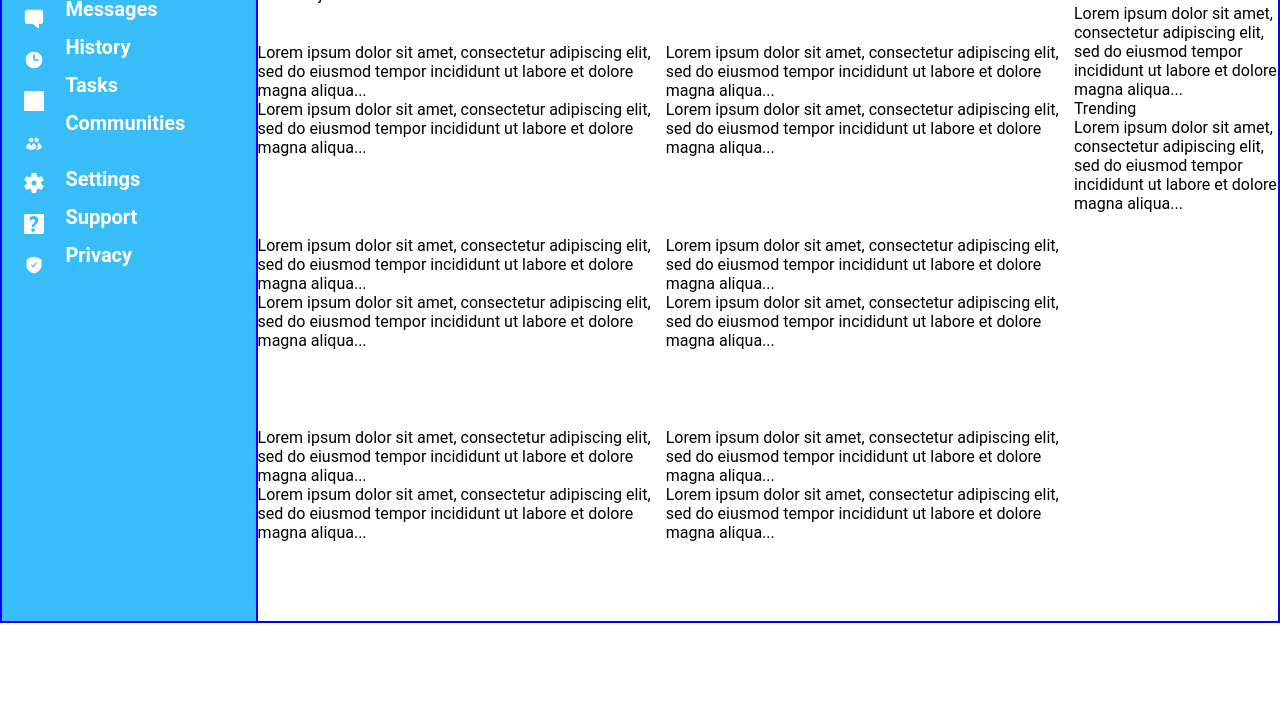
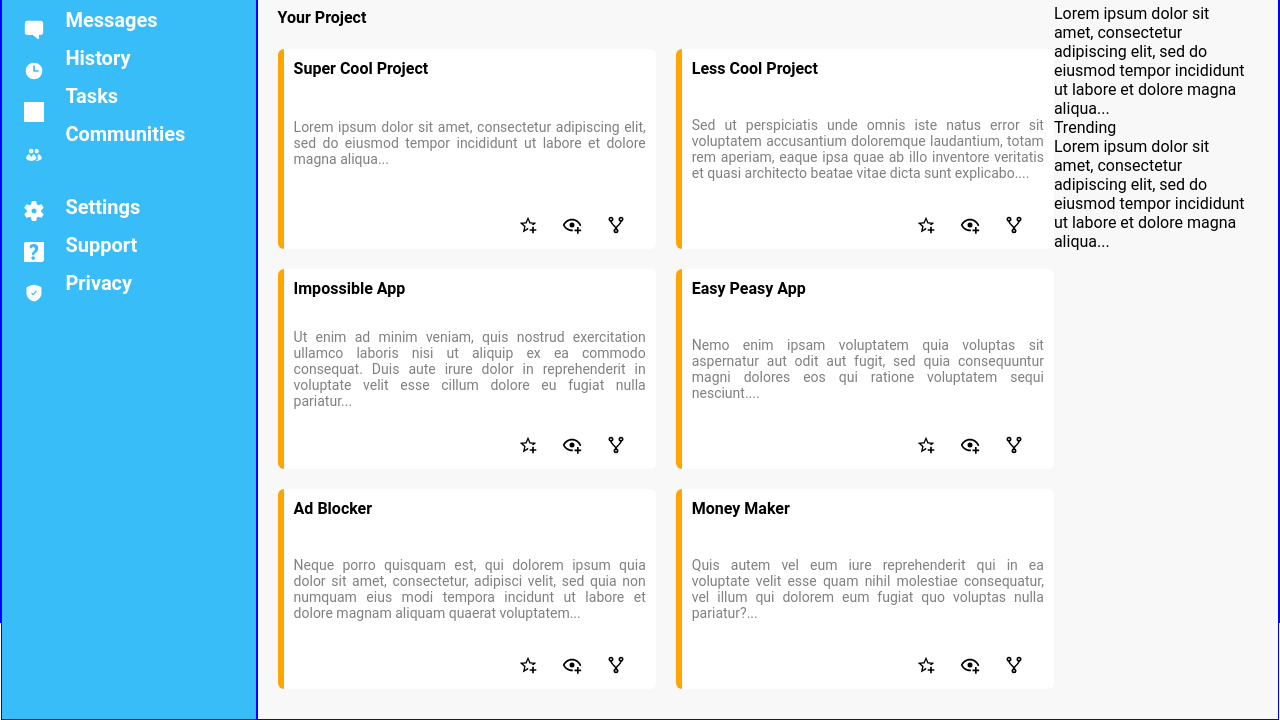
Before and after one commit to 4whatspc3/Project-Admin-Dashboard, a plain HTML site: page index.html in a window 1280 px wide. Shown: the part 177-897 px from the top of the page. Before the commit the page ends 800 px from the top, so only its background shows below. Drawn offline with Linux system fonts and the light colour scheme.

Commit message:
Adjust, add content and style 'projects' section
Change the background-color of 'projects' section.

Adjust the size of the cards.

Change the background-color of the cards.

Style and justify the text.

Style the border of the cards.

Add three new icons for each card.

```diff
--- a/index.html
+++ b/index.html
@@ -85,57 +85,57 @@
                 <p>Your Project</p>
                 <div class="cards">
                     <div class="content-card01">
-                        <p>Lorem ipsum dolor sit amet, consectetur adipiscing elit, sed do eiusmod tempor incididunt ut labore et dolore magna aliqua...</p>
+                        <p>Super Cool Project</p>
                         <p>Lorem ipsum dolor sit amet, consectetur adipiscing elit, sed do eiusmod tempor incididunt ut labore et dolore magna aliqua...</p>
                         <div class="icons-card">
-                            <img src="" alt="">
-                            <img src="" alt="">
-                            <img src="" alt="">
+                            <img src="./icons/star-plus-outline.svg" alt="star-plus">
+                            <img src="./icons/eye-plus-outline.svg" alt="eye-plus">
+                            <img src="./icons/source-fork.svg" alt="source-fork">
                         </div>
                     </div>
                     <div class="content-card02">
-                        <p>Lorem ipsum dolor sit amet, consectetur adipiscing elit, sed do eiusmod tempor incididunt ut labore et dolore magna aliqua...</p>
-                        <p>Lorem ipsum dolor sit amet, consectetur adipiscing elit, sed do eiusmod tempor incididunt ut labore et dolore magna aliqua...</p>
+                        <p>Less Cool Project</p>
+                        <p>Sed ut perspiciatis unde omnis iste natus error sit voluptatem accusantium doloremque laudantium, totam rem aperiam, eaque ipsa quae ab illo inventore veritatis et quasi architecto beatae vitae dicta sunt explicabo....</p>
                         <div class="icons-card">
-                            <img src="" alt="">
-                            <img src="" alt="">
-                            <img src="" alt="">
+                            <img src="./icons/star-plus-outline.svg" alt="star-plus">
+                            <img src="./icons/eye-plus-outline.svg" alt="eye-plus">
+                            <img src="./icons/source-fork.svg" alt="source-fork">
                         </div>
                     </div>
                     <div class="content-card03">
-                        <p>Lorem ipsum dolor sit amet, consectetur adipiscing elit, sed do eiusmod tempor incididunt ut labore et dolore magna aliqua...</p>
-                        <p>Lorem ipsum dolor sit amet, consectetur adipiscing elit, sed do eiusmod tempor incididunt ut labore et dolore magna aliqua...</p>
+                        <p>Impossible App</p>
+                        <p>Ut enim ad minim veniam, quis nostrud exercitation ullamco laboris nisi ut aliquip ex ea commodo consequat. Duis aute irure dolor in reprehenderit in voluptate velit esse cillum dolore eu fugiat nulla pariatur...</p>
                         <div class="icons-card">
-                            <img src="" alt="">
-                            <img src="" alt="">
-                            <img src="" alt="">
+                            <img src="./icons/star-plus-outline.svg" alt="star-plus">
+                            <img src="./icons/eye-plus-outline.svg" alt="eye-plus">
+                            <img src="./icons/source-fork.svg" alt="source-fork">
                         </div>
                     </div>
                     <div class="content-card04">
-                        <p>Lorem ipsum dolor sit amet, consectetur adipiscing elit, sed do eiusmod tempor incididunt ut labore et dolore magna aliqua...</p>
-                        <p>Lorem ipsum dolor sit amet, consectetur adipiscing elit, sed do eiusmod tempor incididunt ut labore et dolore magna aliqua...</p>
+                        <p>Easy Peasy App</p>
+                        <p>Nemo enim ipsam voluptatem quia voluptas sit aspernatur aut odit aut fugit, sed quia consequuntur magni dolores eos qui ratione voluptatem sequi nesciunt....</p>
                         <div class="icons-card">
-                            <img src="" alt="">
-                            <img src="" alt="">
-                            <img src="" alt="">
+                            <img src="./icons/star-plus-outline.svg" alt="star-plus">
+                            <img src="./icons/eye-plus-outline.svg" alt="eye-plus">
+                            <img src="./icons/source-fork.svg" alt="source-fork">
                         </div>
                     </div>
                     <div class="content-card05">
-                        <p>Lorem ipsum dolor sit amet, consectetur adipiscing elit, sed do eiusmod tempor incididunt ut labore et dolore magna aliqua...</p>
-                        <p>Lorem ipsum dolor sit amet, consectetur adipiscing elit, sed do eiusmod tempor incididunt ut labore et dolore magna aliqua...</p>
+                        <p>Ad Blocker</p>
+                        <p>Neque porro quisquam est, qui dolorem ipsum quia dolor sit amet, consectetur, adipisci velit, sed quia non numquam eius modi tempora incidunt ut labore et dolore magnam aliquam quaerat voluptatem...</p>
                         <div class="icons-card">
-                            <img src="" alt="">
-                            <img src="" alt="">
-                            <img src="" alt="">
+                            <img src="./icons/star-plus-outline.svg" alt="star-plus">
+                            <img src="./icons/eye-plus-outline.svg" alt="eye-plus">
+                            <img src="./icons/source-fork.svg" alt="source-fork">
                         </div>
                     </div>
                     <div class="content-card06">
-                        <p>Lorem ipsum dolor sit amet, consectetur adipiscing elit, sed do eiusmod tempor incididunt ut labore et dolore magna aliqua...</p>
-                        <p>Lorem ipsum dolor sit amet, consectetur adipiscing elit, sed do eiusmod tempor incididunt ut labore et dolore magna aliqua...</p>
+                        <p>Money Maker</p>
+                        <p>Quis autem vel eum iure reprehenderit qui in ea voluptate velit esse quam nihil molestiae consequatur, vel illum qui dolorem eum fugiat quo voluptas nulla pariatur?...</p>
                         <div class="icons-card">
-                            <img src="" alt="">
-                            <img src="" alt="">
-                            <img src="" alt="">
+                            <img src="./icons/star-plus-outline.svg" alt="star-plus">
+                            <img src="./icons/eye-plus-outline.svg" alt="eye-plus">
+                            <img src="./icons/source-fork.svg" alt="source-fork">
                         </div>
                     </div>
                 </div>
--- a/style.css
+++ b/style.css
@@ -194,6 +194,8 @@ img {
     grid-area: 2 / 2 / 3 / 3;
     display: grid;
     grid-template-columns: 4fr 1fr;
+    background-color: #f8f8f8;
+    padding: 0 30px 30px 20px;
 }
 
 .projects {
@@ -202,16 +204,44 @@ img {
     grid-template-rows: 0.5fr 5fr;
 }
 
-.projects p {
+.projects > p {
     grid-row: 1 / 2;
+    font-weight: bold;
+    justify-items: center;
+    place-self: center left;
 }
 
 .cards {
     grid-row: 2 / 3;
     display: grid;
-    grid-template: repeat(3, 1fr) / repeat(2, 1fr);
+    grid-template: repeat(3, 200px) / repeat(2, 1fr);
+    gap: 20px 20px;
 }
 
-.content-card {
+[class*='content-card'] {
+    background-color: #ffffff;
+    border-radius: 6px;
+    border-left: 6px solid #ffa500;
+    padding: 10px;
+    display: grid;
+    grid-template-rows: repeat(3, 1fr);
+}
 
+[class*='content-card'] p:first-child{
+    font-weight: bold;
+    margin-bottom: 5px;
 }
+
+[class*='content-card'] p:last-of-type{
+    font-size: 14px;
+    color: #808080;
+    text-align: justify;
+}
+
+.icons-card {
+    place-self: end right;
+}
+
+.icons-card img{
+    margin-right: 20px;
+}
```
Also changed, not shown: icons/eye-plus-outline.svg (added), icons/source-fork.svg (added), icons/star-plus-outline.svg (added).
